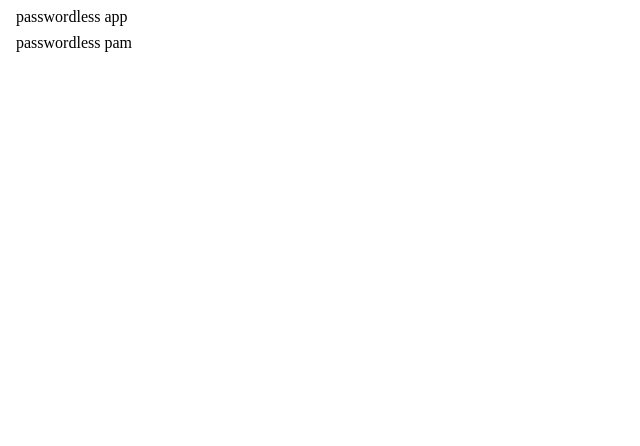
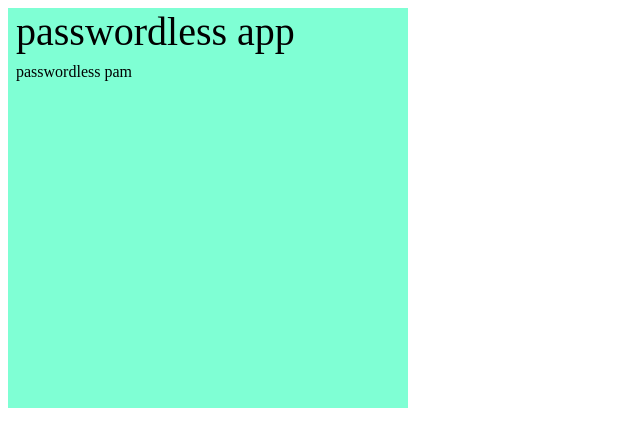
Before and after one commit to InamHabib/svelte-extension1, a Svelte app: page / in a window 1280 px wide. Shown: the top 446 px of the page, without its empty margins (0-640 px from the left). Built offline with nearby package versions, Linux system fonts and the light colour scheme.

Commit message:
rollup fix

```diff
--- a/package.json
+++ b/package.json
@@ -10,14 +10,17 @@
   "devDependencies": {
     "@rollup/plugin-commonjs": "^17.0.0",
     "@rollup/plugin-node-resolve": "^11.0.0",
+    "node-sass": "^8.0.0",
     "rollup": "^2.3.4",
     "rollup-plugin-css-only": "^3.1.0",
     "rollup-plugin-livereload": "^2.0.0",
+    "rollup-plugin-scss": "^3.0.0",
     "rollup-plugin-svelte": "^7.0.0",
     "rollup-plugin-terser": "^7.0.0",
     "sass": "^1.57.1",
     "sass-loader": "^13.2.0",
     "svelte": "^3.0.0",
+    "svelte-preprocess": "^5.0.1",
     "webpack": "^5.75.0"
   },
   "dependencies": {
--- a/rollup.config.js
+++ b/rollup.config.js
@@ -3,7 +3,8 @@ import commonjs from '@rollup/plugin-commonjs';
 import resolve from '@rollup/plugin-node-resolve';
 import livereload from 'rollup-plugin-livereload';
 import { terser } from 'rollup-plugin-terser';
-
+import autoPreprocess from 'svelte-preprocess';
+import scss from 'rollup-plugin-scss'
 
 const production = !process.env.ROLLUP_WATCH;
 
@@ -30,17 +31,16 @@ function serve() {
 
 export default {
 	input: 'src/main.js',
-	external: ['./index.scss'],
-
 	output: {
 		sourcemap: true,
 		format: 'iife',
 		name: 'app',
 		file: 'public/build/bundle.js'
 	},
-	plugins: [
+	plugins: [scss(),
 		svelte({
-			emitCss:true,
+			preprocess: autoPreprocess(),
+
 			compilerOptions: {
 				// enable run-time checks when not in production
 				dev: !production
--- a/src/App.svelte
+++ b/src/App.svelte
@@ -1,16 +1,10 @@
 <script>
-    import "./index.scss";
+    import "./styles/index.scss";
     import Index2 from "./index2.svelte";
     import Index3 from "./index3.svelte";
 </script>
 
-<div class="page-container">
-
+<div class="page-container" style="width:400px;height:400px">
     <Index2/>
     <Index3/>
-
 </div>
-
-<style>
-
-</style>
--- a/src/index2.svelte
+++ b/src/index2.svelte
@@ -5,7 +5,7 @@
 
 <body>
     <div class="index2-container">
-        <span>passwordless app</span>
+        <span style="font-size:40px">passwordless app</span>
     </div>
 
 </body>
--- a/src/index.scss
+++ b/src/styles/index.scss
@@ -1,4 +1,5 @@
 .page-container{
     height: 500px;
     width: 400px;
+    background-color: aquamarine;
 }
```
Also changed, not shown: 1 other file (tests, documents, lock files or other folders).
